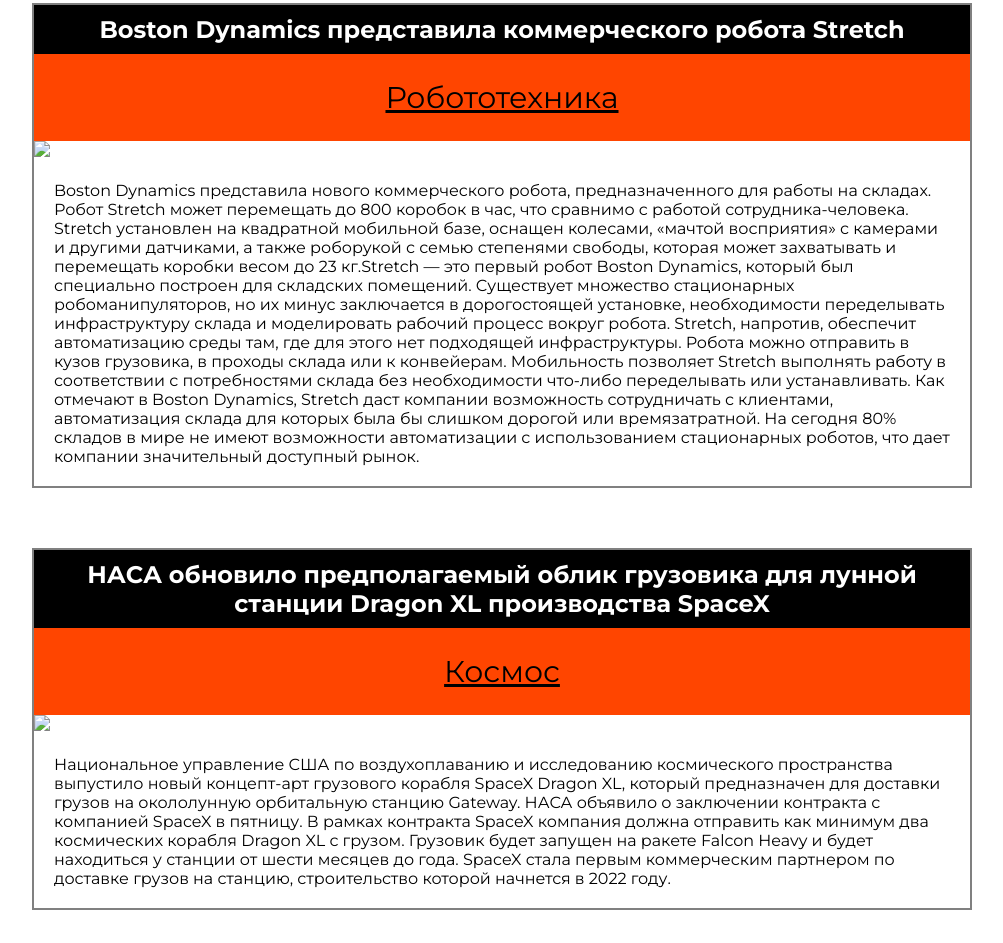
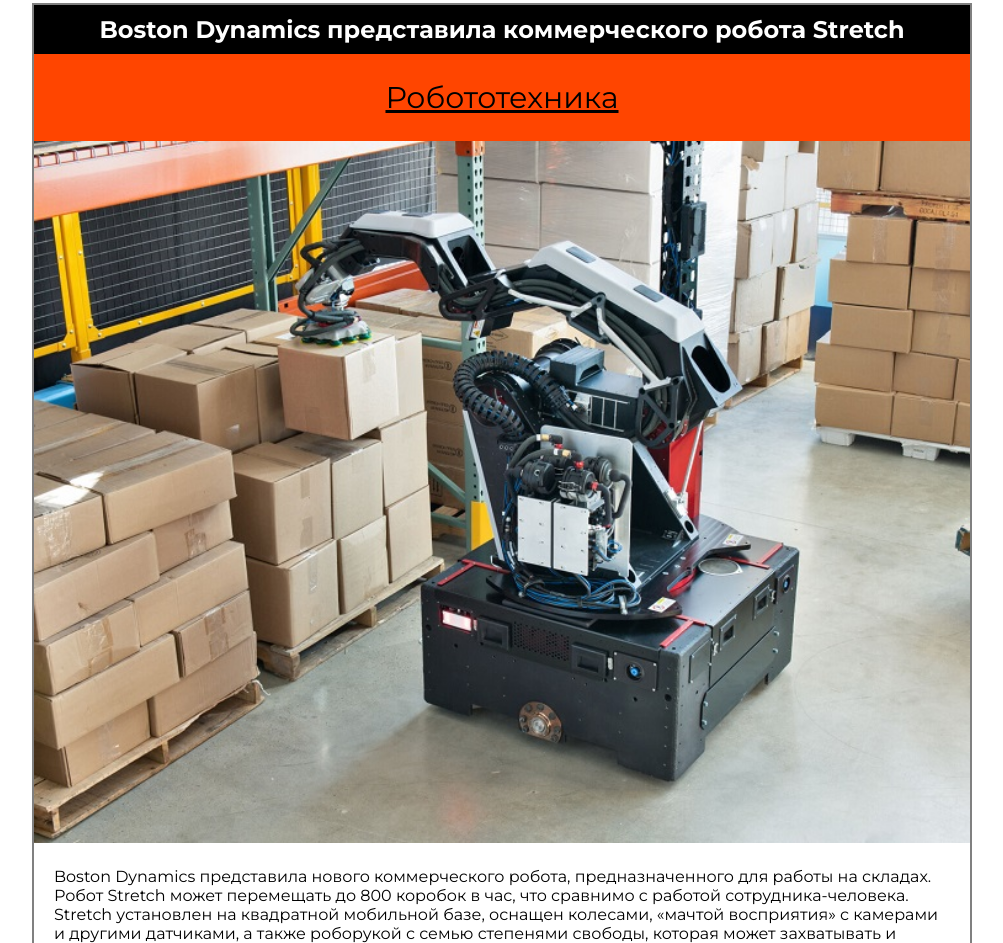
Before and after one commit to mark080428/games.hub, a plain HTML site: page index.html in a window 1280 px wide. Shown: the part 827-1770 px from the top of the page, without its empty margins (138-1141 px from the left). Drawn offline with Linux system fonts and the light colour scheme.

Commit message:
Update index.html

```diff
--- a/index.html
+++ b/index.html
@@ -19,7 +19,7 @@
         <div class="article">
             <h2 class="article-title">Boston Dynamics представила коммерческого робота Stretch </h2>
             <p class="article-category">Робототехника</p>
-            <img class="article-img" src="img/article1_pic.jpg">
+            <img class="article-img" src="article1_pic.jpg">
             <p class="article-text">Boston Dynamics представила нового коммерческого робота, предназначенного для работы на складах. Робот Stretch может перемещать до 800 коробок в час, что сравнимо с работой сотрудника-человека. Stretch установлен на квадратной мобильной базе, оснащен колесами, «мачтой восприятия» с камерами и другими датчиками, а также роборукой с семью степенями свободы, которая может захватывать и перемещать коробки весом до 23 кг.Stretch — это первый робот Boston Dynamics, который был специально построен для складских помещений. Существует множество стационарных робоманипуляторов, но их минус заключается в дорогостоящей установке, необходимости переделывать инфраструктуру склада и моделировать рабочий процесс вокруг робота. Stretch, напротив, обеспечит автоматизацию среды там, где для этого нет подходящей инфраструктуры. Робота можно отправить в кузов грузовика, в проходы склада или к конвейерам. Мобильность позволяет Stretch выполнять работу в соответствии с потребностями склада без необходимости что-либо переделывать или устанавливать. Как отмечают в Boston Dynamics, Stretch даст компании возможность сотрудничать с клиентами, автоматизация склада для которых была бы слишком дорогой или времязатратной. На сегодня 80% складов в мире не имеют возможности автоматизации с использованием стационарных роботов, что дает компании значительный доступный рынок.</p>
         </div>
     </div>
@@ -27,7 +27,7 @@
     <div class="article">
         <h2 class="article-title">НАСА обновило предполагаемый облик грузовика для лунной станции Dragon XL производства SpaceX </h2>
         <p class="article-category">Космос</p>
-        <img class="article-img" src="img/article2_pic.jpg">
+        <img class="article-img" src="article2_pic.jpg">
         <p class="article-text">Национальное управление США по воздухоплаванию и исследованию космического пространства выпустило новый концепт-арт грузового корабля SpaceX Dragon XL, который предназначен для доставки грузов на окололунную орбитальную станцию Gateway. НАСА объявило о заключении контракта с компанией SpaceX в пятницу.
 
             В рамках контракта SpaceX компания должна отправить как минимум два космических корабля Dragon XL с грузом. Грузовик будет запущен на ракете Falcon Heavy и будет находиться у станции от шести месяцев до года. SpaceX стала первым коммерческим партнером по доставке грузов на станцию, строительство которой начнется в 2022 году.</p>
```
